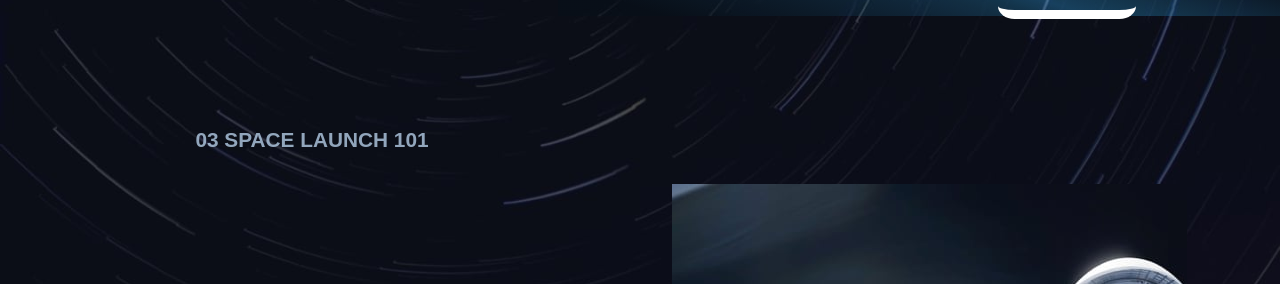
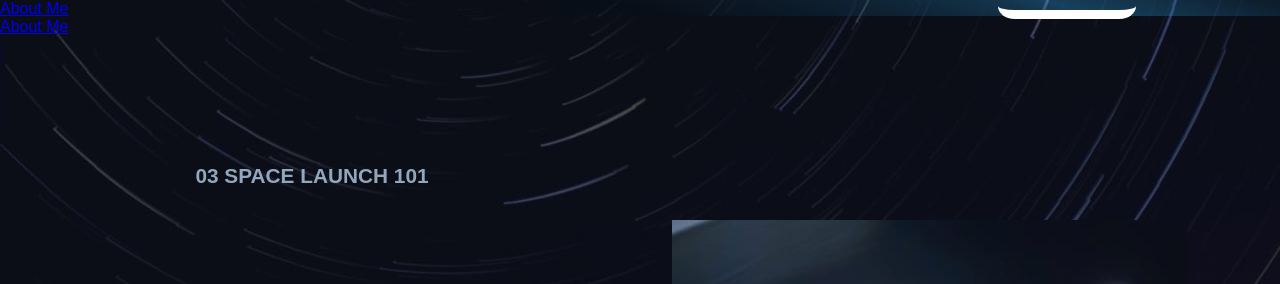
Before and after one commit to lcim/SpaceTourismChallenge, a website: page technology-capsule.html in a window 1280 px wide. Shown: the part 112-396 px from the top of the page. Drawn offline with Linux system fonts and the light colour scheme.

Commit message:
personal profile link added

```diff
--- a/technology-capsule.html
+++ b/technology-capsule.html
@@ -37,6 +37,14 @@
     </div>
   </nav>
 
+  <div class="personal">
+    <a href="https://lcim.github.io/PersonalProfile/" target="_blank">About Me</a>
+  </div>
+
+  <div class="personal">
+    <a href="https://lcim.github.io/PersonalProfile/" target="_blank">About Me</a>
+  </div>
+
   <div class="container-technology">
     <h3>
       03 Space launch 101
```
